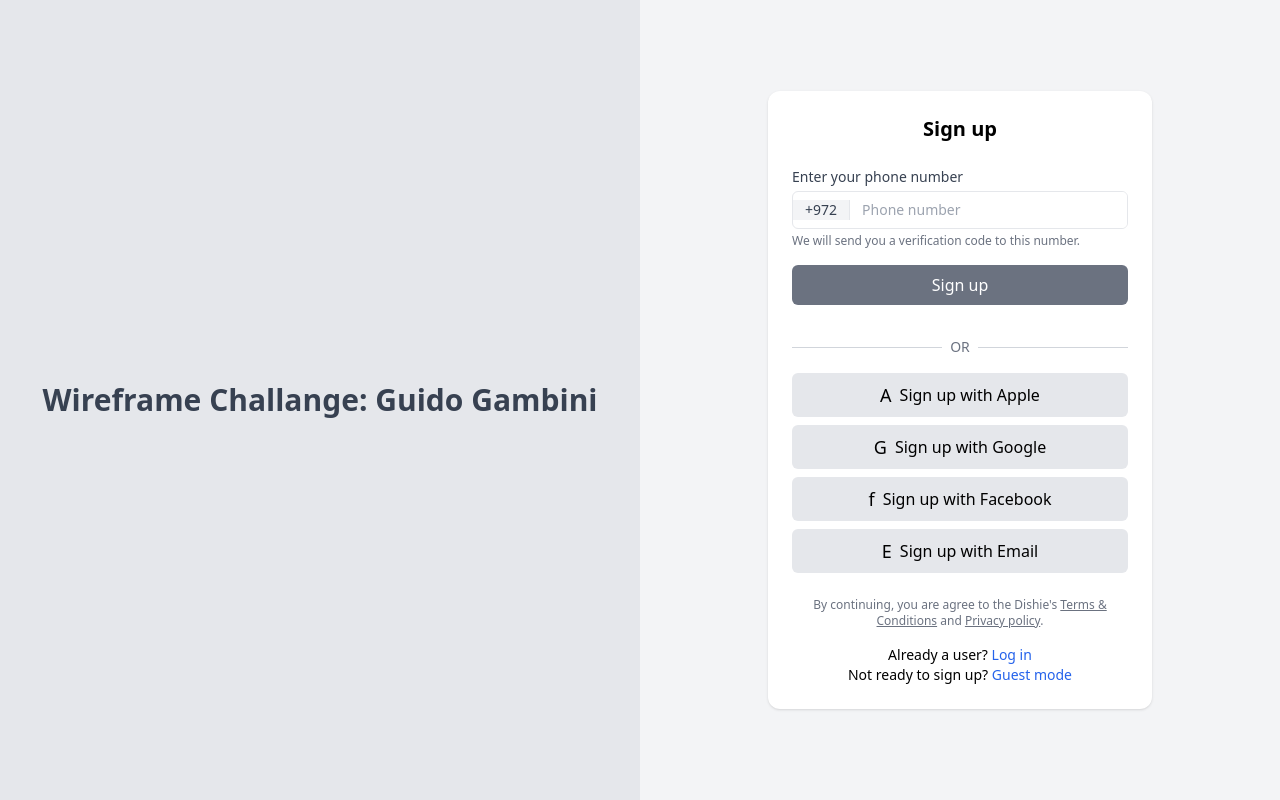
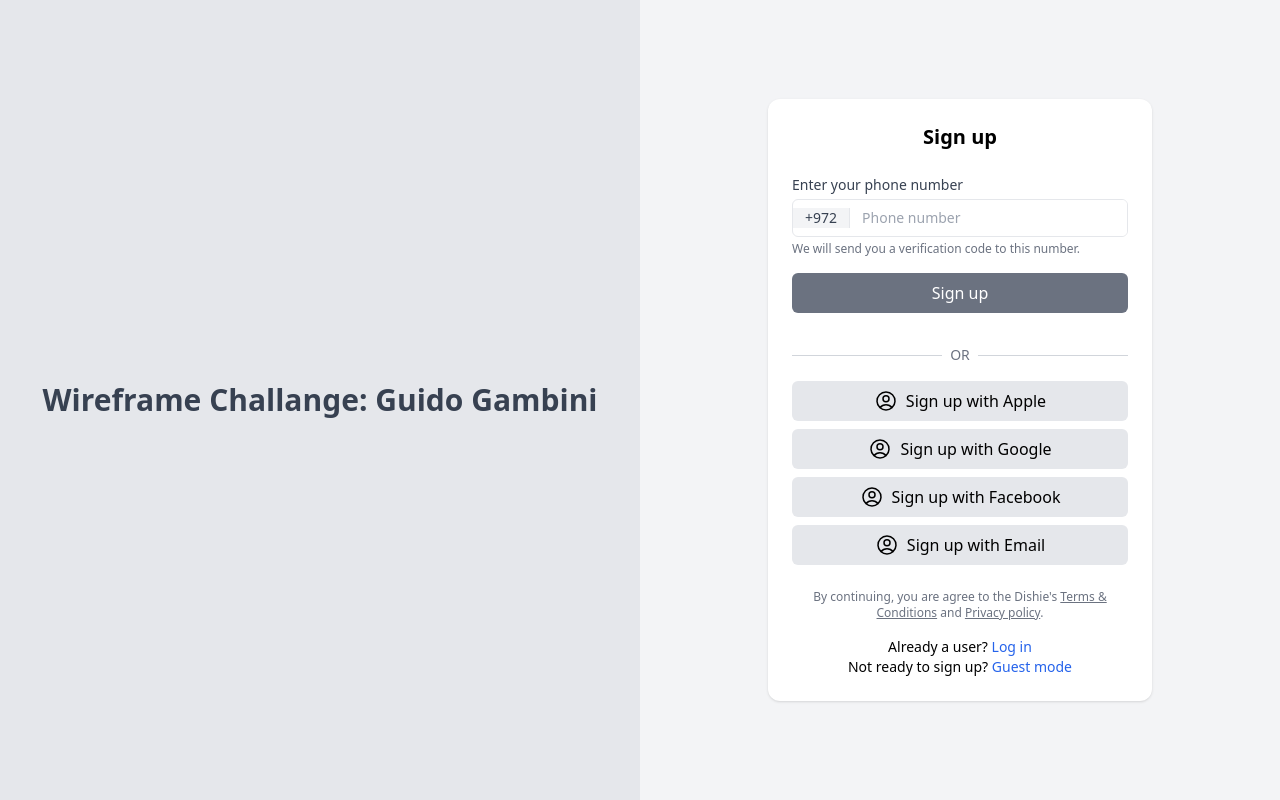
Before and after one commit to guidogambini/wireframes-app, a Vue app: page /wireframe-3 in a window 1280 px wide. Built offline with nearby package versions, Linux system fonts and the light colour scheme; the HTML template or start-up script is replaced by a standard one.

Commit message:
add icons

```diff
--- a/src/views/Wireframe1.vue
+++ b/src/views/Wireframe1.vue
@@ -7,7 +7,11 @@
         <div class="w-full max-w-sm bg-white rounded-lg p-6 shadow grid grid-rows-[auto,1fr] h-auto">
           <div>
             <div class="relative mb-4">
-              <button class="absolute left-0 text-xl font-bold text-gray-700"><</button>
+                <div class="absolute left-0 text-xl font-bold text-gray-700">
+                <svg xmlns="http://www.w3.org/2000/svg" fill="none" viewBox="0 0 24 24" stroke-width="1.5" stroke="currentColor" class="size-6">
+  <path stroke-linecap="round" stroke-linejoin="round" d="M15.75 19.5 8.25 12l7.5-7.5" />
+</svg>
+              </div>
               <h2 class="text-lg font-semibold text-center">Verify your mobile number</h2>
             </div>
             <p class="text-sm text-left mb-6 font-semibold">
--- a/src/views/Wireframe2.vue
+++ b/src/views/Wireframe2.vue
@@ -11,7 +11,12 @@
           <!-- Header -->
           <div>
             <div class="relative mb-4">
-              <button class="absolute left-0 text-xl font-bold text-gray-700"><</button>
+              <div class="absolute left-0 text-xl font-bold text-gray-700">
+                <svg xmlns="http://www.w3.org/2000/svg" fill="none" viewBox="0 0 24 24" stroke-width="1.5" stroke="currentColor" class="size-6">
+  <path stroke-linecap="round" stroke-linejoin="round" d="M15.75 19.5 8.25 12l7.5-7.5" />
+</svg>
+              </div>
+
               <h2 class="text-lg font-semibold text-center">Add your password</h2>
             </div>
 
--- a/src/views/Wireframe3.vue
+++ b/src/views/Wireframe3.vue
@@ -28,16 +28,28 @@
           </div>
           <div class="space-y-2">
             <button class="w-full flex items-center justify-center gap-2 bg-gray-200 py-2 rounded-md">
-              <span class="text-lg">A</span> Sign up with Apple
+              <span class="text-lg"><svg xmlns="http://www.w3.org/2000/svg" fill="none" viewBox="0 0 24 24" stroke-width="1.5" stroke="currentColor" class="size-6">
+  <path stroke-linecap="round" stroke-linejoin="round" d="M17.982 18.725A7.488 7.488 0 0 0 12 15.75a7.488 7.488 0 0 0-5.982 2.975m11.963 0a9 9 0 1 0-11.963 0m11.963 0A8.966 8.966 0 0 1 12 21a8.966 8.966 0 0 1-5.982-2.275M15 9.75a3 3 0 1 1-6 0 3 3 0 0 1 6 0Z" />
+</svg>
+</span> Sign up with Apple
             </button>
             <button class="w-full flex items-center justify-center gap-2 bg-gray-200 py-2 rounded-md">
-              <span class="text-lg">G</span> Sign up with Google
+              <span class="text-lg"><svg xmlns="http://www.w3.org/2000/svg" fill="none" viewBox="0 0 24 24" stroke-width="1.5" stroke="currentColor" class="size-6">
+  <path stroke-linecap="round" stroke-linejoin="round" d="M17.982 18.725A7.488 7.488 0 0 0 12 15.75a7.488 7.488 0 0 0-5.982 2.975m11.963 0a9 9 0 1 0-11.963 0m11.963 0A8.966 8.966 0 0 1 12 21a8.966 8.966 0 0 1-5.982-2.275M15 9.75a3 3 0 1 1-6 0 3 3 0 0 1 6 0Z" />
+</svg>
+</span> Sign up with Google
             </button>
             <button class="w-full flex items-center justify-center gap-2 bg-gray-200 py-2 rounded-md">
-              <span class="text-lg">f</span> Sign up with Facebook
+              <span class="text-lg"><svg xmlns="http://www.w3.org/2000/svg" fill="none" viewBox="0 0 24 24" stroke-width="1.5" stroke="currentColor" class="size-6">
+  <path stroke-linecap="round" stroke-linejoin="round" d="M17.982 18.725A7.488 7.488 0 0 0 12 15.75a7.488 7.488 0 0 0-5.982 2.975m11.963 0a9 9 0 1 0-11.963 0m11.963 0A8.966 8.966 0 0 1 12 21a8.966 8.966 0 0 1-5.982-2.275M15 9.75a3 3 0 1 1-6 0 3 3 0 0 1 6 0Z" />
+</svg>
+</span> Sign up with Facebook
             </button>
             <button class="w-full flex items-center justify-center gap-2 bg-gray-200 py-2 rounded-md">
-              <span class="text-lg">E</span> Sign up with Email
+              <span class="text-lg"><svg xmlns="http://www.w3.org/2000/svg" fill="none" viewBox="0 0 24 24" stroke-width="1.5" stroke="currentColor" class="size-6">
+  <path stroke-linecap="round" stroke-linejoin="round" d="M17.982 18.725A7.488 7.488 0 0 0 12 15.75a7.488 7.488 0 0 0-5.982 2.975m11.963 0a9 9 0 1 0-11.963 0m11.963 0A8.966 8.966 0 0 1 12 21a8.966 8.966 0 0 1-5.982-2.275M15 9.75a3 3 0 1 1-6 0 3 3 0 0 1 6 0Z" />
+</svg>
+</span> Sign up with Email
             </button>
           </div>
           <p class="text-xs text-gray-500 text-center mt-6">
```
